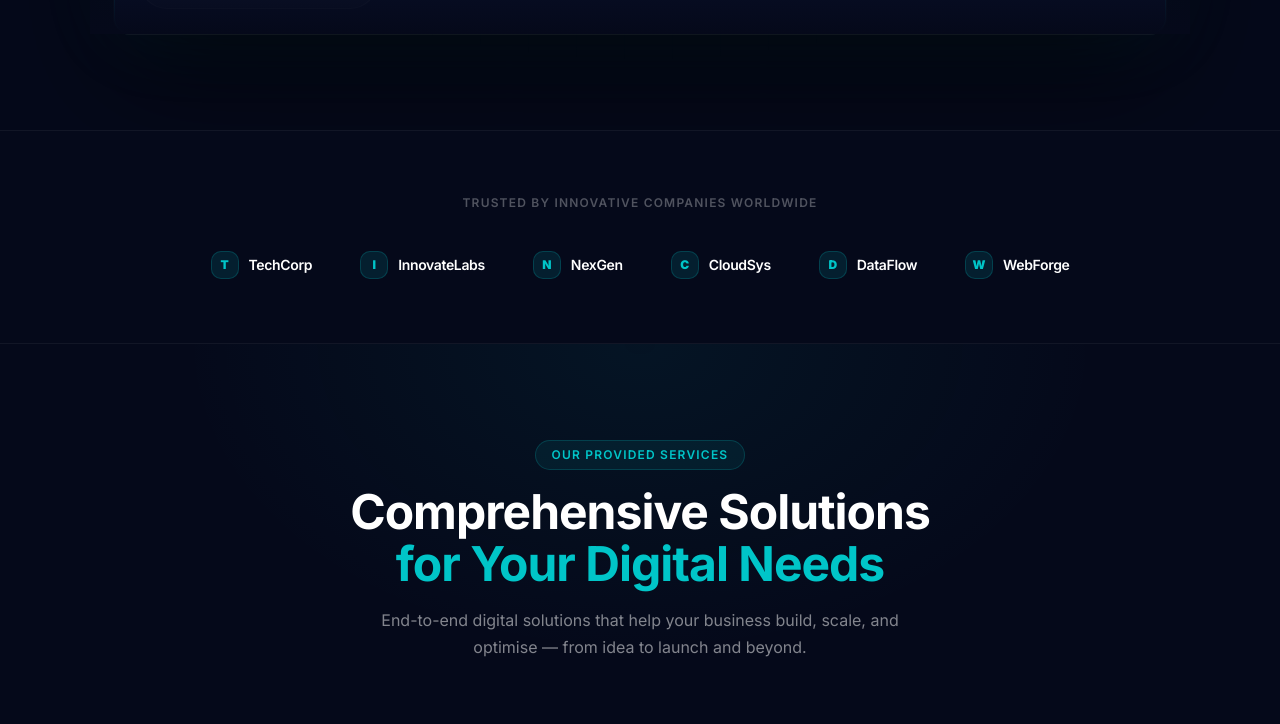
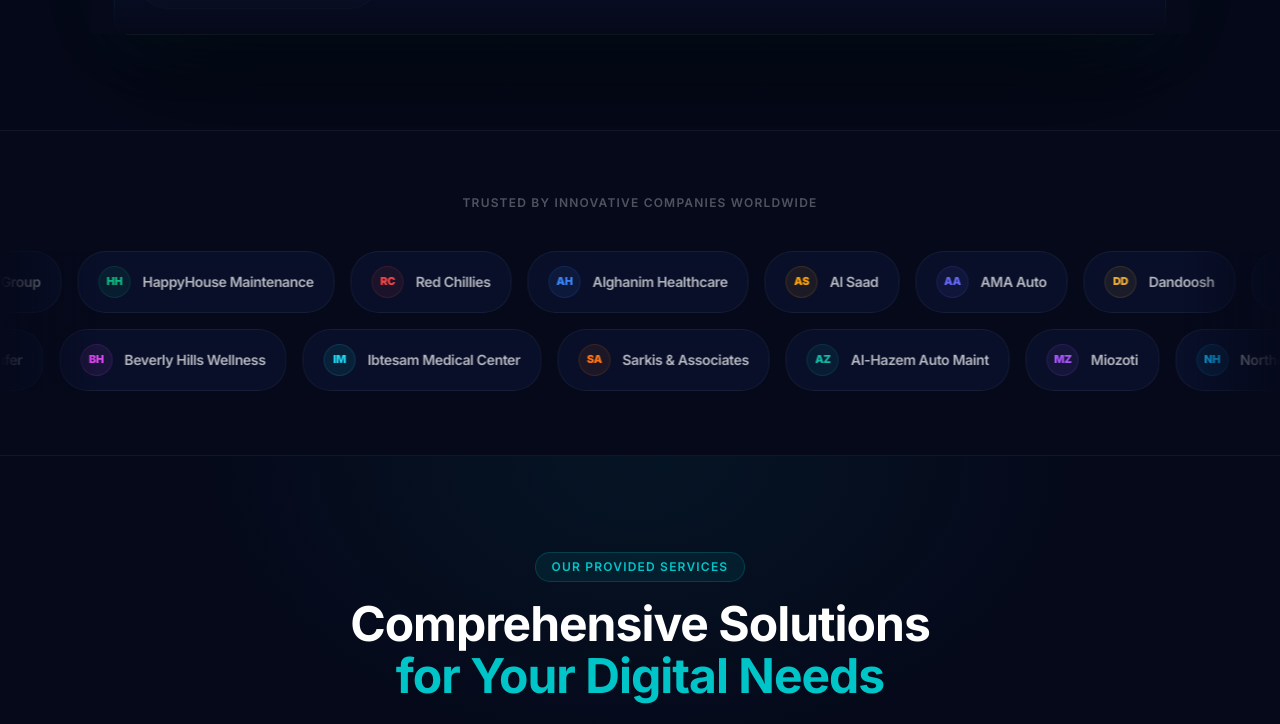
Before and after one commit to muhammadparkar/qadmas, a React (Vite) app: page / in a window 1280 px wide. Shown: the part 1107-1831 px from the top of the page. Built offline with nearby package versions, Linux system fonts and the light colour scheme.

Commit message:
feat: replace static logo list with animated dual-row company marquees

```diff
--- a/src/components/LogoStrip.tsx
+++ b/src/components/LogoStrip.tsx
@@ -1,20 +1,78 @@
 import { motion } from 'framer-motion';
 
-const logos = [
-  { name: 'TechCorp', abbr: 'TC' },
-  { name: 'InnovateLabs', abbr: 'IL' },
-  { name: 'NexGen', abbr: 'NG' },
-  { name: 'CloudSys', abbr: 'CS' },
-  { name: 'DataFlow', abbr: 'DF' },
-  { name: 'WebForge', abbr: 'WF' },
+const companies = [
+  { name: 'Dandoosh', abbr: 'DD', color: '#E8A838' },
+  { name: 'Beauty Medical Center', abbr: 'BM', color: '#E76F8A' },
+  { name: 'Techbee', abbr: 'TB', color: '#00C5C8' },
+  { name: 'Catalyst Group', abbr: 'CG', color: '#7C3AED' },
+  { name: 'HappyHouse Maintenance', abbr: 'HH', color: '#10B981' },
+  { name: 'Red Chillies', abbr: 'RC', color: '#EF4444' },
+  { name: 'Alghanim Healthcare', abbr: 'AH', color: '#3B82F6' },
+  { name: 'Al Saad', abbr: 'AS', color: '#F59E0B' },
+  { name: 'AMA Auto', abbr: 'AA', color: '#6366F1' },
+  { name: 'Al-Hazem Auto Maint', abbr: 'AZ', color: '#14B8A6' },
+  { name: 'Miozoti', abbr: 'MZ', color: '#A855F7' },
+  { name: 'Northern Homes Real Estate', abbr: 'NH', color: '#0EA5E9' },
+  { name: 'Arabian Yacht Company', abbr: 'AY', color: '#0284C7' },
+  { name: 'Alif Marine', abbr: 'AM', color: '#06B6D4' },
+  { name: 'Oufer', abbr: 'OF', color: '#EC4899' },
+  { name: 'Beverly Hills Wellness', abbr: 'BH', color: '#D946EF' },
+  { name: 'Ibtesam Medical Center', abbr: 'IM', color: '#22D3EE' },
+  { name: 'Sarkis & Associates', abbr: 'SA', color: '#F97316' },
 ];
+
+const row1 = companies.slice(0, 9);
+const row2 = companies.slice(9, 18);
+
+function LogoCard({ company }: { company: typeof companies[0] }) {
+  return (
+    <div
+      className="flex items-center gap-3 px-5 py-3.5 rounded-xl shrink-0 mx-2 transition-all duration-300 group cursor-default"
+      style={{
+        background: 'rgba(13,21,53,0.6)',
+        border: '1px solid rgba(255,255,255,0.06)',
+        backdropFilter: 'blur(8px)',
+      }}
+      onMouseEnter={e => {
+        (e.currentTarget as HTMLElement).style.borderColor = `${company.color}40`;
+        (e.currentTarget as HTMLElement).style.boxShadow = `0 4px 24px ${company.color}15`;
+      }}
+      onMouseLeave={e => {
+        (e.currentTarget as HTMLElement).style.borderColor = 'rgba(255,255,255,0.06)';
+        (e.currentTarget as HTMLElement).style.boxShadow = 'none';
+      }}
+    >
+      <div
+        className="w-8 h-8 rounded-lg flex items-center justify-center text-[11px] font-black tracking-tight shrink-0"
+        style={{
+          background: `${company.color}15`,
+          color: company.color,
+          border: `1px solid ${company.color}25`,
+        }}
+      >
+        {company.abbr}
+      </div>
+      <span
+        className="text-sm font-semibold tracking-tight whitespace-nowrap"
+        style={{ color: 'rgba(255,255,255,0.7)' }}
+      >
+        {company.name}
+      </span>
+    </div>
+  );
+}
 
 export default function LogoStrip() {
   return (
     <section
       className="py-16 relative overflow-hidden"
-      style={{ background: '#05091a', borderTop: '1px solid rgba(255,255,255,0.05)', borderBottom: '1px solid rgba(255,255,255,0.05)' }}
+      style={{
+        background: '#05091a',
+        borderTop: '1px solid rgba(255,255,255,0.05)',
+        borderBottom: '1px solid rgba(255,255,255,0.05)',
+      }}
     >
+      {/* Heading */}
       <div className="max-w-[1280px] mx-auto px-6 xl:px-12">
         <p
           className="text-center text-xs font-semibold tracking-widest uppercase mb-10"
@@ -22,29 +80,44 @@
         >
           Trusted by innovative companies worldwide
         </p>
+      </div>
 
-        <div className="flex flex-wrap items-center justify-center gap-8 md:gap-12">
-          {logos.map((logo, i) => (
-            <motion.div
-              key={logo.name}
-              initial={{ opacity: 0, y: 10 }}
-              whileInView={{ opacity: 1, y: 0 }}
-              viewport={{ once: true }}
-              transition={{ duration: 0.4, delay: i * 0.08 }}
-              className="flex items-center gap-2.5 transition-all duration-300"
-              style={{ opacity: 0.45 }}
-              onMouseEnter={e => { (e.currentTarget as HTMLElement).style.opacity = '1'; }}
-              onMouseLeave={e => { (e.currentTarget as HTMLElement).style.opacity = '0.45'; }}
-            >
-              <div
-                className="w-7 h-7 rounded-md flex items-center justify-center text-xs font-black"
-                style={{ background: 'rgba(0,197,200,0.12)', color: '#00C5C8', border: '1px solid rgba(0,197,200,0.2)' }}
-              >
-                {logo.abbr[0]}
-              </div>
-              <span className="text-white font-semibold text-sm tracking-tight">{logo.name}</span>
-            </motion.div>
-          ))}
+      {/* Marquee Container */}
+      <div className="flex flex-col gap-4 relative">
+        {/* Fade edges */}
+        <div
+          className="absolute inset-y-0 left-0 w-24 z-10 pointer-events-none"
+          style={{ background: 'linear-gradient(to right, #05091a, transparent)' }}
+        />
+        <div
+          className="absolute inset-y-0 right-0 w-24 z-10 pointer-events-none"
+          style={{ background: 'linear-gradient(to left, #05091a, transparent)' }}
+        />
+
+        {/* Row 1 — scrolling left */}
+        <div className="flex overflow-hidden">
+          <motion.div
+            className="flex min-w-max"
+            animate={{ x: ['0%', '-50%'] }}
+            transition={{ duration: 35, repeat: Infinity, ease: 'linear' }}
+          >
+            {[...row1, ...row1, ...row1, ...row1].map((c, i) => (
+              <LogoCard key={`r1-${i}`} company={c} />
+            ))}
+          </motion.div>
+        </div>
+
+        {/* Row 2 — scrolling right */}
+        <div className="flex overflow-hidden">
+          <motion.div
+            className="flex min-w-max"
+            animate={{ x: ['-50%', '0%'] }}
+            transition={{ duration: 35, repeat: Infinity, ease: 'linear' }}
+          >
+            {[...row2, ...row2, ...row2, ...row2].map((c, i) => (
+              <LogoCard key={`r2-${i}`} company={c} />
+            ))}
+          </motion.div>
         </div>
       </div>
     </section>
```
